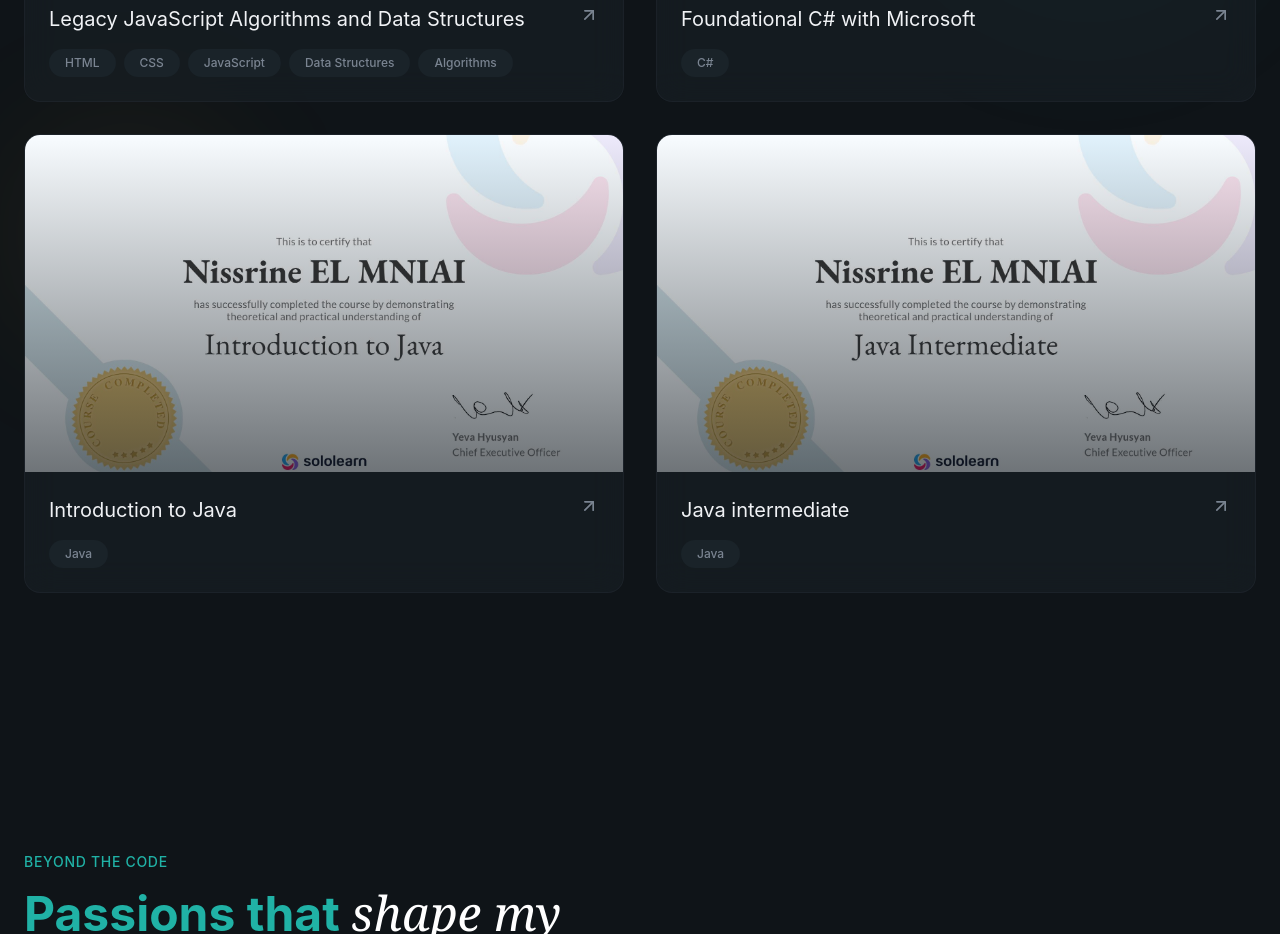
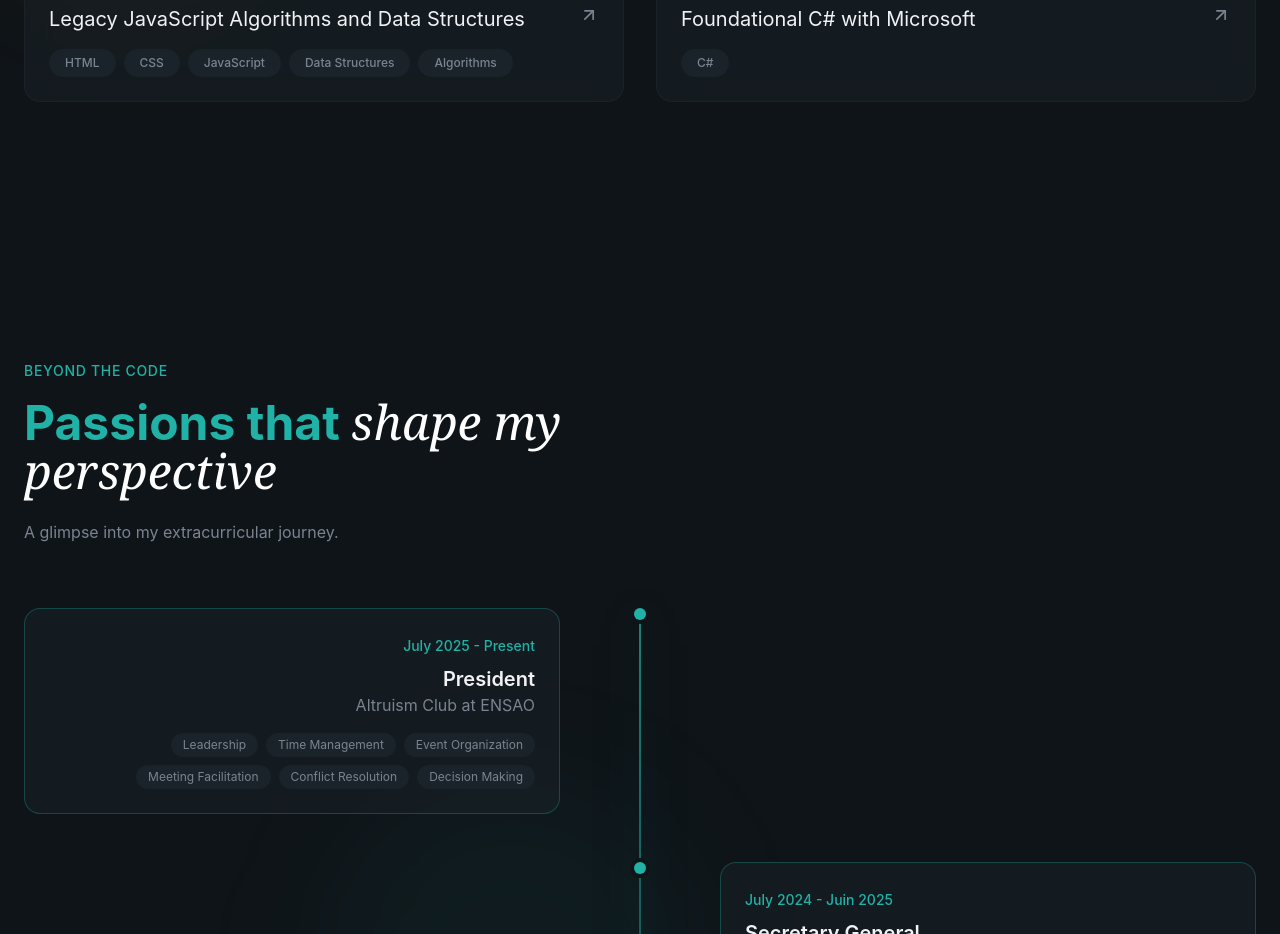
Before and after one commit to nissrine-elmniai/personal-portfolio-ne, a React (Vite) app: page / in a window 1280 px wide. Shown: the part 4920-5854 px from the top of the page. Built offline with nearby package versions, Linux system fonts and the light colour scheme.

Commit message:
LAST VERSION

```diff
--- a/src/sections/Certification.jsx
+++ b/src/sections/Certification.jsx
@@ -12,18 +12,6 @@ const certifs = [
     image: "/certifications/csharp.png",
     tags: ["C#"],
     link: "https://www.freecodecamp.org/certification/nissrine_elmniai/foundational-c-sharp-with-microsoft",
-  },
-  {
-    title: "Introduction to Java",
-    image: "/certifications/java-intro.jpg",
-    tags: ["Java"],
-    link: "https://www.sololearn.com/certificates/CC-65TSEG47",
-  },
-  {
-    title: "Java intermediate",
-    image: "/certifications/java-inter.jpg",
-    tags: ["Java"],
-    link: "https://www.sololearn.com/certificates/CC-IGQWAWUM",
   },
 ];
 
```
Also changed, not shown: 1 other file (tests, documents, lock files or other folders).
